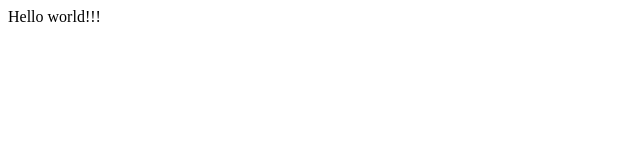
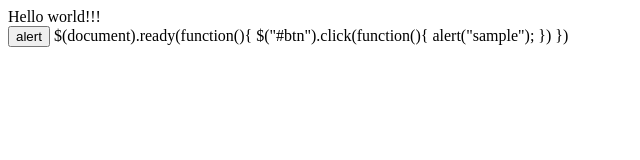
Before and after one commit to Mahesvara00/helloworld.github.io, a plain HTML site: page index.html in a window 1280 px wide. Shown: the whole page, without its empty margins (0-640 px from the left). Drawn offline with Linux system fonts and the light colour scheme.

Commit message:
Update index.html

```diff
--- a/index.html
+++ b/index.html
@@ -7,6 +7,14 @@
   <title>Hello World!</title>
 </head>
 <body>
-  Hello world!!!
+  Hello world!!!<br/>
+  <button id="btn">alert</button>
 </body>
+  <scrip>
+    $(document).ready(function(){
+      $("#btn").click(function(){
+        alert("sample");
+      })
+    })
+  </scrip>
 </html>
```
